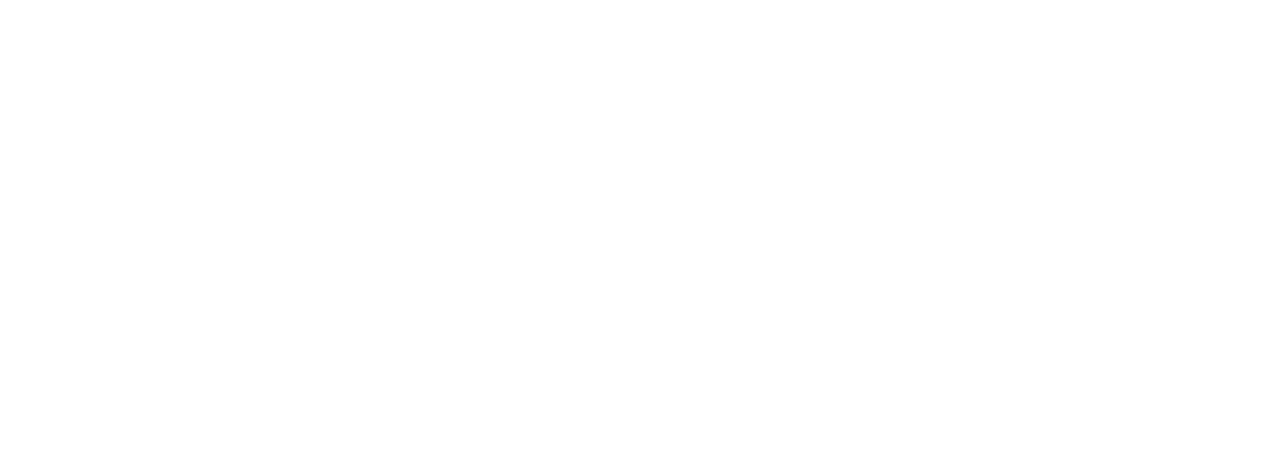
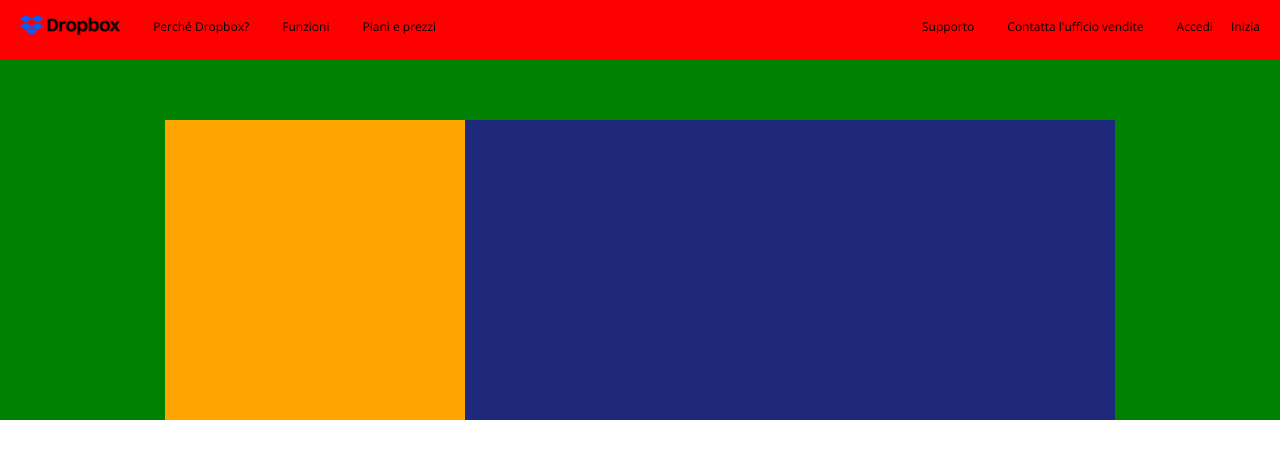
Before and after one commit to AlbertoScalia/htmlcss-dropbox, a plain HTML site: page index.html in a window 1280 px wide. Drawn offline with nearby package versions, Linux system fonts and the light colour scheme.

Commit message:
Feat (index & CSS) : add Header and Section one

```diff
--- a/css/style.css
+++ b/css/style.css
@@ -4,3 +4,86 @@
     box-sizing: border-box;
     font-family: 'Open Sans', sans-serif;
 }
+
+a {
+    text-decoration: none;
+    color: black;
+}
+
+
+/*Text*/
+
+.text-base {
+    font-size: 12px;
+}
+
+
+/*Section width*/
+
+.large {
+    width: 80%;
+    margin: 0 auto;
+}
+
+
+/*Header*/
+
+header .container {
+    position: fixed;
+    justify-content: space-between;
+    background-color: rgb(255, 0, 0);
+    height: 60px;
+    width: 100vw;
+    padding: 15px 20px;
+    z-index: 999;
+}
+
+header nav {
+    display: flex;
+    justify-content: space-between;
+    align-items: center;
+}
+
+header img, header ul, header a {
+    vertical-align: sub;
+}
+
+header img {
+    margin-right: 15px;
+    width: 100px;
+}
+
+nav ul li {
+    display: inline;
+    margin: 0 15px;
+}
+
+
+/*Section one*/
+
+.section-one {
+    background-color: green;
+    padding-top: 60px;
+}
+
+.section-one .large {
+    margin-top: 60px;
+}
+
+.jumbo {
+    display: flex;
+    bottom: -50px;
+    justify-content: center;
+}
+
+.jumbo-img {
+    width: 650px;
+    background-color: #1F297C;
+}
+
+.jumbo-text {
+    background-color: orange;
+    width: 300px;
+    height: 300px;
+    overflow: hidden;
+}
--- a/index.html
+++ b/index.html
@@ -14,11 +14,38 @@
 <body>
     <!--header-->
     <header>
+        <div class="container text-base">
+            <nav>
+                <ul>
+                    <a href="#"><img src="./img/logo-small.png"></a>
+                    <li><a href="#">Perché Dropbox?</a></li>
+                    <li><a href="#">Funzioni</a></li>
+                    <li><a href="#">Piani e prezzi</a></li>
+                </ul>
+
+                <ul>
+                    <li><a href="#">Supporto</a></li>
+                    <li><a href="#">Contatta l'ufficio vendite</a></li>
+                    <li><a href="#">Accedi</a></li>
+                    <a href="#" class="">Inizia</a>
+                </ul>
+            </nav>
+        </div>
 
     </header>
 
     <!--Main-->
     <Main>
+        <!--Prima sezione-->
+        <section class="section-one">
+            <div class="large ">
+                <div class="jumbo">
+                    <div class="jumbo-text">
+                </div>
+                <div class="jumbo-img">
+                    <img src="" alt="">
+            </div>
+        </section>
 
     </Main>
 
```
Also changed, not shown: img/arizona_state_university.svg (added), img/business-feature-coordinate-it.png (added), img/business-feature-integrations-it.png (added), img/business-feature-multi-device.png (added), img/business-feature-security.png (added), img/business-feature-send-files-it.png (added), img/business-feature-switching-tools.png (added), img/clear_channel.svg (added), img/designit.svg (added), img/hearst_corp.svg (added), img/jumbo.png (added), img/logo-small.png (added), img/lonely_planet.svg (added), img/partner.png (added), 3 more files, 1 other file.
